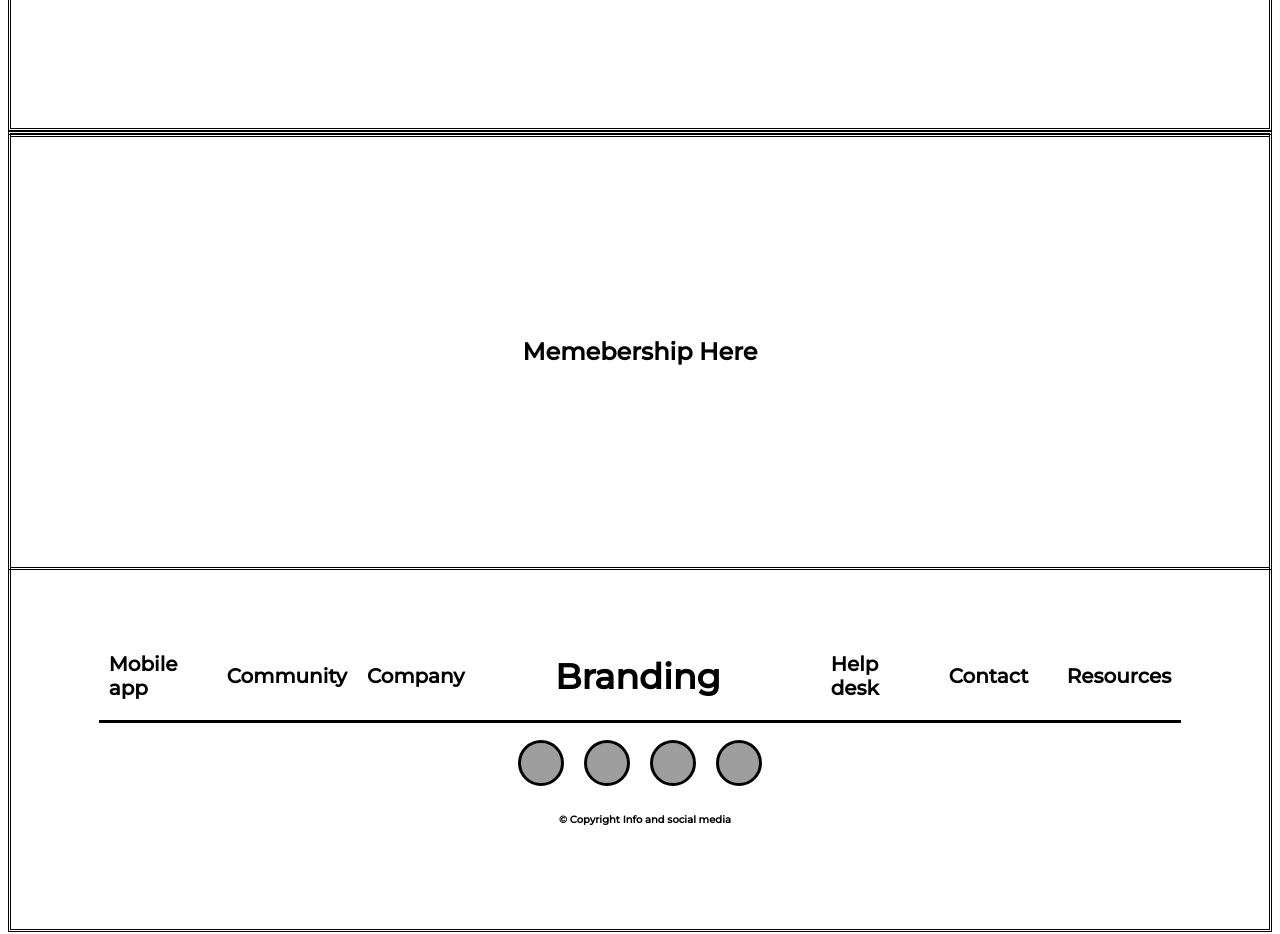
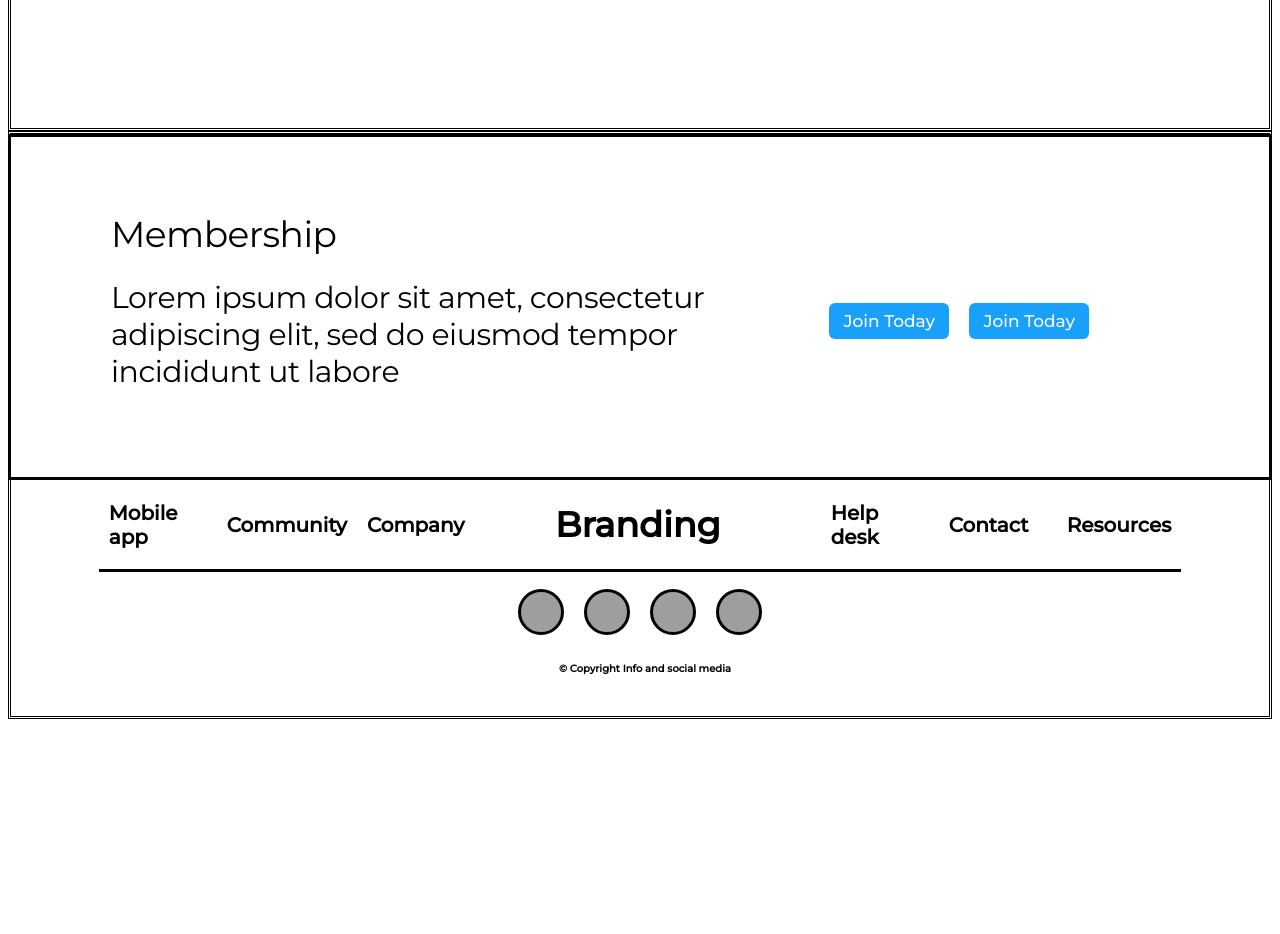
Before and after one commit to mechaadi/OnlineLawyerSuite, a Next.js app: page / in a window 1280 px wide. Shown: the part 3920-4854 px from the top of the page. After the commit the page ends 4647 px from the top, so only its background shows below. Built offline with nearby package versions, Linux system fonts and the light colour scheme; grey boxes are pictures that could not be loaded.

Commit message:
Membership in About.js

```diff
--- a/pages/About.js
+++ b/pages/About.js
@@ -3,6 +3,7 @@ import Navbar from './Components/Navbar/Navbar.js'
 import Footer from './Components/Footer/Footer';
 import LeftRight from './Components/LeftRightLeft/LeftRight';
 import RightLeft from './Components/LeftRightLeft/RightLeft';
+import Membership from './Components/Membership/Membership';
 function About() {
     return (
         <div className={app.body}>
@@ -27,7 +28,7 @@ function About() {
             <div className={app.section_down}>
 
                 <div className={app.membership}>
-                    <h2>Memebership Here</h2>
+                    <Membership/>
                 </div>
                 <div className={app.footer}>
                     <h1><Footer /></h1>
--- /dev/null
+++ b/pages/Components/Membership/Membership.js
@@ -0,0 +1,20 @@
+import React from 'react'
+import styles from './membership.module.css'
+const Membership = () => {
+    return (
+            <div className={styles.membership}>
+                <div className={styles.mem_left}>
+                    <div className={styles.mem_content}>
+                        Membership
+                     </div>
+                    <div className={styles.mem_text}>Lorem ipsum dolor sit amet, consectetur adipiscing elit, sed do eiusmod tempor incididunt ut labore </div>
+                </div>
+                <div className={styles.mem_right}>
+                    <button className={styles.jointodaybutton}>Join Today</button>
+                    <button className={styles.jointodaybutton}>Join Today</button>
+                </div>
+
+            </div>
+    )
+}
+export default Membership
--- /dev/null
+++ b/pages/Components/Membership/membership.module.css
@@ -0,0 +1,96 @@
+.membership {
+  margin-top: 25px;
+  margin-bottom: 25px;
+  align-items: center;
+  margin-right: 80px;
+  margin-left: 80px;
+  justify-content: center;
+  flex-direction: row;
+  flex-wrap: wrap;
+  width: 100%;
+  height: auto;
+  /* padding: 25px; */
+  display: flex;
+  /* max-height: 50%; */
+  background: #ffffff;
+}
+.mem_left {
+  padding: 20px;
+  display: flex;
+  flex: 1;
+
+  width: 100%;
+  flex-direction: column;
+  /* border-style: dashed; */
+  width: 100%;
+}
+.mem_text {
+  margin-top: 20px;
+  font-size: 30px;
+  margin-bottom: 15px;
+  letter-spacing: -0.015em;
+}
+.mem_right {
+  display: flex;
+  flex: 0.7;
+  align-items: center;
+  justify-content: center;
+  padding: 20px;
+  width: 100%;
+  margin-top: 28px;
+  /* border-style: solid; */
+}
+.mem_content {
+  font-family: Montserrat;
+  font-style: normal;
+  font-weight: normal;
+  font-size: 36px;
+  min-width: 300px;
+  line-height: 50px;
+  /* border-style: outset; */
+
+  letter-spacing: -0.015em;
+}
+.jointodaybutton {
+  font-family: "Montserrat", sans-serif;
+  border: none;
+  color: white;
+  background: #18a0fb;
+  border-radius: 6px;
+  font-weight: 500;
+  font-size: 17px;
+  width: 120px;
+  padding: 8px;
+  margin: 10px;
+}
+
+
+@media screen and (max-width: 800px) {
+  .mem_right{
+    flex: 1;
+    margin-top: 0px;
+    /* border-style: double; */
+  }
+  .mem_text{
+    font-size: 25px;
+    margin-bottom: 10px;
+  }
+}
+
+
+@media screen and (max-width: 500px) {
+  .membership{
+    height: auto;
+    margin: 0px;
+    justify-content: center;
+  }
+  .mem_right{
+    flex: 1;
+  }
+}
+
+@media screen and (max-width: 350px) {
+  .mem_left{
+    text-align: center;
+  }
+}
--- a/pages/app.module.css
+++ b/pages/app.module.css
@@ -44,18 +44,17 @@
   border-style: double;
   display: flex;
   flex-direction: column;
-  height: 99.41vh;
+  height: auto;
   align-items: center;
   justify-content: center;
 }
 .membership {
-  height: 60vh;
+  height: 340px;
   width: 100%;
   display: flex;
-  flex: 1.2;
-  border-style: double;
+  border-style: solid;
   align-items: center;
-  justify-content: center;
+  justify-content: stretch;
 }
 .footer {
   flex: 1;
@@ -71,8 +70,9 @@
   justify-content: center;
   font-size: 80px;
 } */
-@media screen and (max-width: 768px) {
-  /* h1 {
-    font-size: 40px;
-  } */
+@media screen and (max-width: 650px) {
+  .membership{
+    height: auto;
+    justify-content: center;
+  }
 }
```
Also changed, not shown: pages/Components/Login/login.module.css (line endings or trailing spaces).
